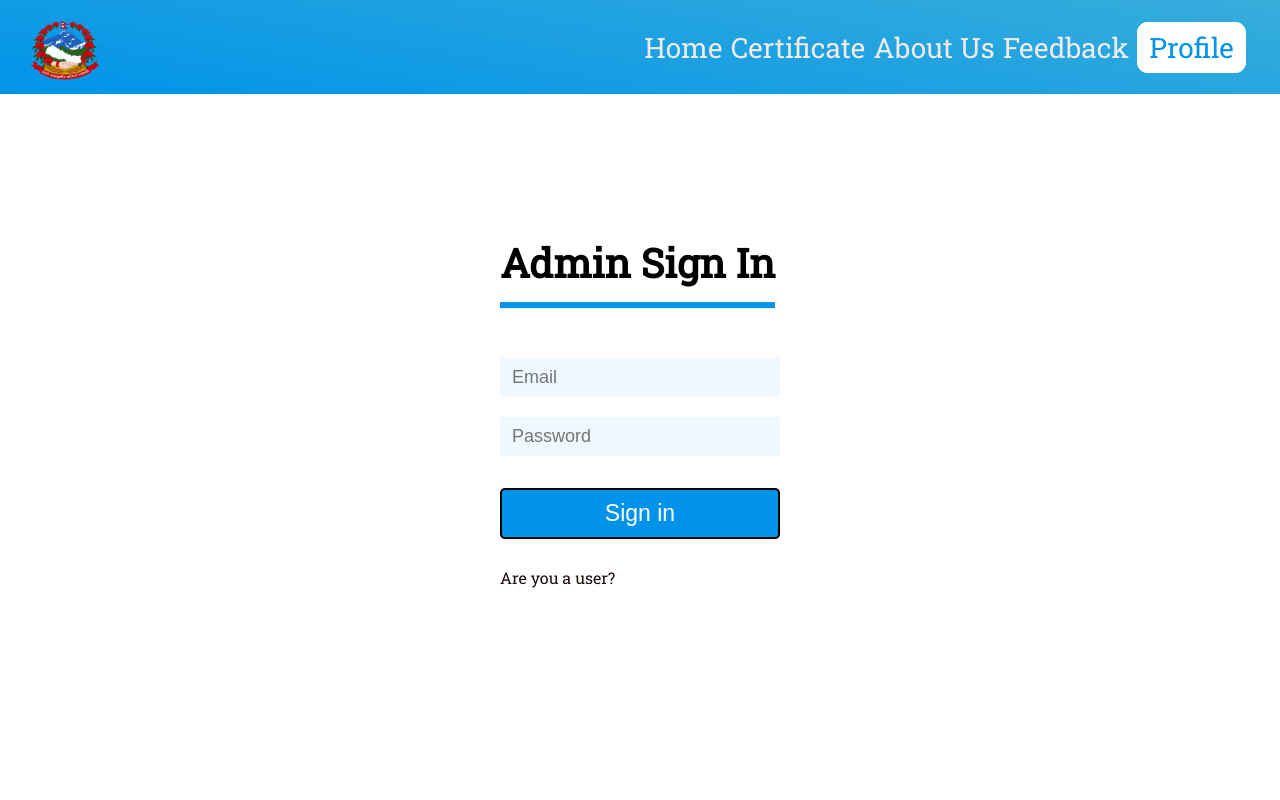
After one commit to Aashish-Lam/E-Government-project, a PHP site: page /admin_signin.php in a window 1280 px wide. The commit adds this page. Run offline with PHP 8.4, Linux system fonts and the light colour scheme; data that the repository does not hold is empty; some libraries are stand-ins or nearby versions.

Commit message:
creating admin signin

```diff
--- /dev/null
+++ b/admin_signin.php
@@ -0,0 +1,54 @@
+<?php
+
+include 'connection.php';
+
+session_start();
+
+if(isset($_SESSION['user_id'])){
+    $user_id = $_SESSION['user_id'];
+}else{
+    $user_id = '';
+};
+
+
+
+?>
+
+<!DOCTYPE html>
+<html lang="en">
+<head>
+    <meta charset="UTF-8">
+    <meta http-equiv="X-UA-Compatible" content="IE=edge">
+    <meta name="viewport" content="width=device-width, initial-scale=1.0">
+    <title>Admin Sign In</title>
+
+    <link rel="stylesheet" href="sign.css">
+</head>
+<body>
+<?php
+  include 'header.php'
+  ?>
+
+  <form name="myForm" action="" method="POST">
+    <div class="login-box">
+
+      <h1>Admin Sign In </h1>
+
+      <div class="textbox">
+
+        <input type="email" placeholder="Email" name="email" value="" required>
+
+      </div>
+      <div class="textbox">
+        <input type="password" placeholder="Password" name="pass" value="" maxlength="8" required>
+      </div>
+
+      <input class="btn" type="submit" name="submit" value="Sign in">
+      <p><a href="signin.php">Are you a user?</a></p>
+    </div>
+  </form>
+
+
+  <script src="script.js"></script>
+</body>
+</html>
--- a/signin.php
+++ b/signin.php
@@ -64,7 +64,7 @@ if(isset($_POST['submit'])){
 
       <input class="btn" type="submit" name="submit" value="Sign in">
       <p > <a href="signup.php"> Don't have an account ? </a>
-
+      <p><a href="admin_signin.php">Are you an admin?</a></p>
     </div>
   </form>
 
```
